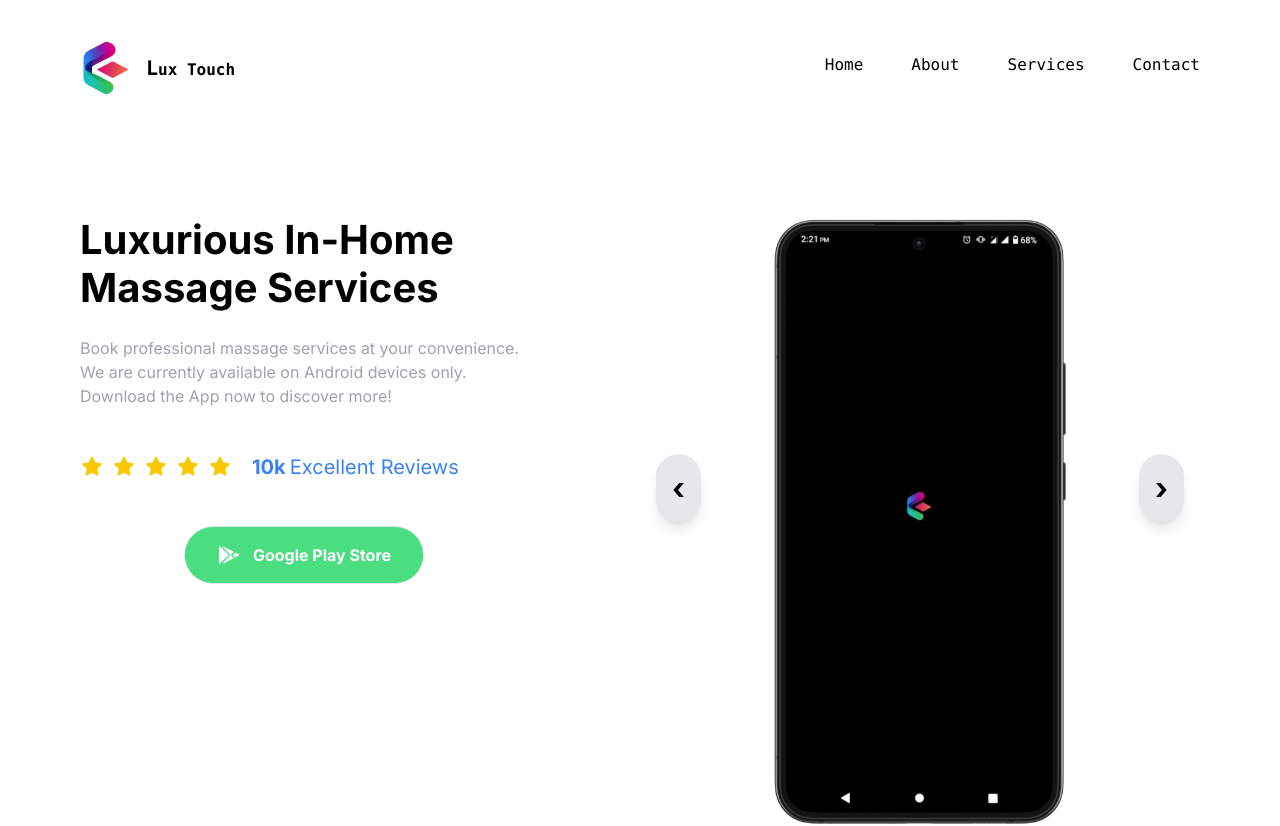
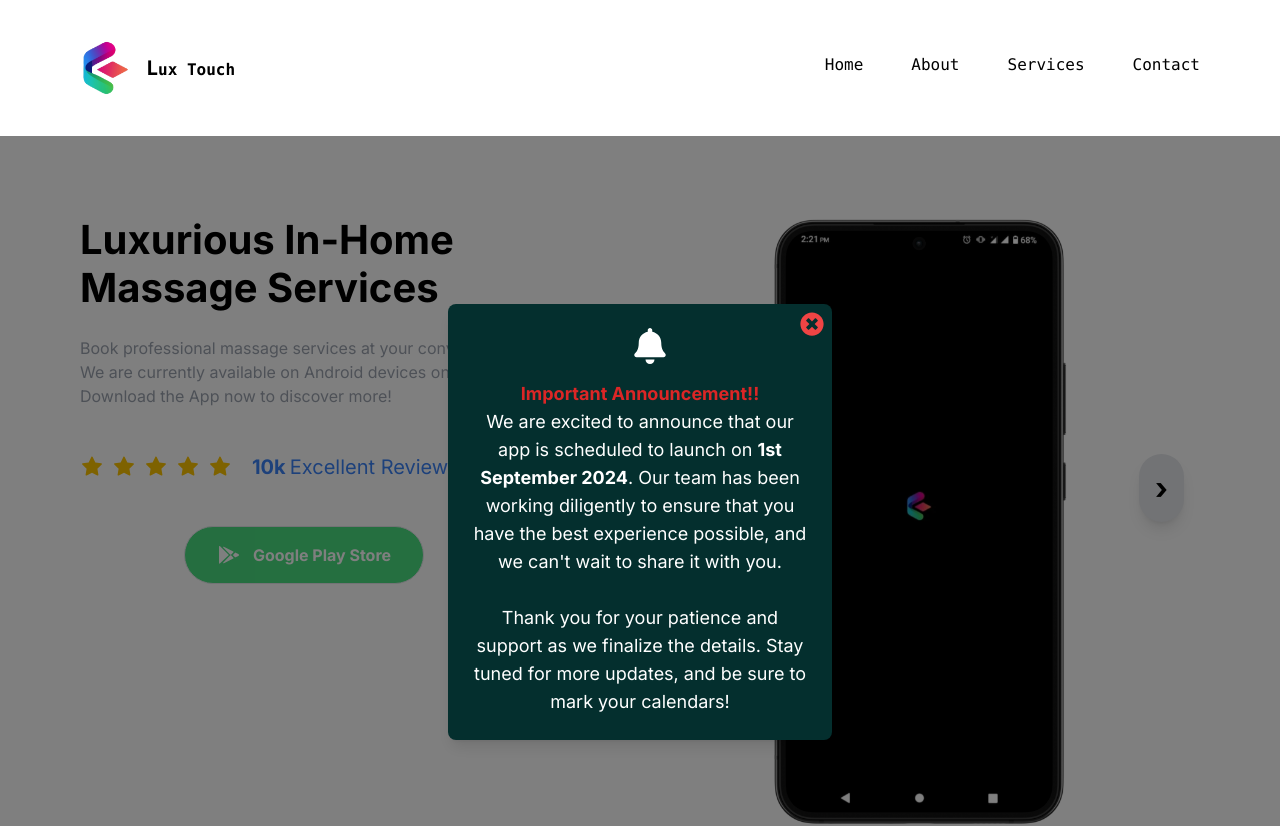
Before and after one commit to ghost-254/LUXXTOUCH, a Next.js app: page / in a window 1280 px wide. Shown: the top 826 px of the page. Built offline with nearby package versions, Linux system fonts and the light colour scheme.

Commit message:
notification for the launch date

```diff
--- a/components/Hero.tsx
+++ b/components/Hero.tsx
@@ -1,11 +1,14 @@
-'use client'
+"use client"
 
 import Image from 'next/image'
 import { useEffect, useRef, useState } from 'react'
 import Button from './Button'
+import { FaTimesCircle, FaBell } from 'react-icons/fa' // Import the icons
+import { motion } from 'framer-motion' // Import framer-motion for animation
 
 const Hero = () => {
   const [currentSlide, setCurrentSlide] = useState(0)
+  const [showPopup, setShowPopup] = useState(true) // State to control popup visibility
   const intervalRef = useRef<NodeJS.Timeout | null>(null)
 
   const slides = [
@@ -43,6 +46,14 @@ const Hero = () => {
     }
   }, [slides.length])
 
+  useEffect(() => {
+    // No timer needed for an indefinite popup
+  }, [])
+
+  const closePopup = () => {
+    setShowPopup(false)
+  }
+
   const nextSlide = () => {
     setCurrentSlide((prev) => (prev + 1) % slides.length)
     startSlider()
@@ -54,7 +65,37 @@ const Hero = () => {
   }
 
   return (
-    <section className="bg-white max-container padding-container flex flex-col gap-20 py-10 pb-32 md:gap-28 lg:py-20 xl:flex-row">
+    <section className="bg-white max-container padding-container flex flex-col gap-20 py-10 pb-32 md:gap-28 lg:py-20 xl:flex-row relative">
+
+      {showPopup && (
+        <div className="absolute z-50 top-0 left-0 w-full h-full flex items-center justify-center bg-black bg-opacity-50">
+          <motion.div
+            className="relative bg-teal-950 p-6 rounded-lg shadow-lg text-center max-w-sm"
+            initial={{ opacity: 0, scale: 0.8 }}
+            animate={{ opacity: 1, scale: 1 }}
+            transition={{ duration: 0.5 }}
+          >
+            <button onClick={closePopup} className="absolute top-2 right-2 text-red-500 hover:text-red-700">
+              <FaTimesCircle size={24} />
+            </button>
+            <div className="flex items-center justify-center mb-4">
+              <motion.div
+                animate={{
+                  x: [-10, 10, -10, 10, -10, 0], // Shake motion
+                }}
+                transition={{ repeat: Infinity, duration: 1.5, ease: "easeInOut" }}
+              >
+                <FaBell size={36} className="text-white" />
+              </motion.div>
+            </div>
+            <p className="text-lg text-white">
+              <strong className='text-red-600 mb-8'>Important Announcement!!</strong><br className='mb-7'/>
+              We are excited to announce that our app is scheduled to launch on <strong>1st September 2024</strong>. Our team has been working diligently to ensure that you have the best experience possible, and we can't wait to share it with you.<br /><br />
+              Thank you for your patience and support as we finalize the details. Stay tuned for more updates, and be sure to mark your calendars!
+            </p>
+          </motion.div>
+        </div>
+      )}
 
       <div className="relative z-20 flex flex-1 flex-col xl:w-1/2">
         <h1 className="text-black bold-40 lg:bold-60">Luxurious In-Home Massage Services</h1>
--- a/package.json
+++ b/package.json
@@ -13,6 +13,7 @@
     "@vercel/analytics": "^1.3.1",
     "@vercel/speed-insights": "^1.0.12",
     "emailjs-com": "^3.2.0",
+    "framer-motion": "^11.3.28",
     "next": "14.2.3",
     "next-sitemap": "^4.2.3",
     "react": "^18",
```
Also changed, not shown: 1 other file (tests, documents, lock files or other folders).
